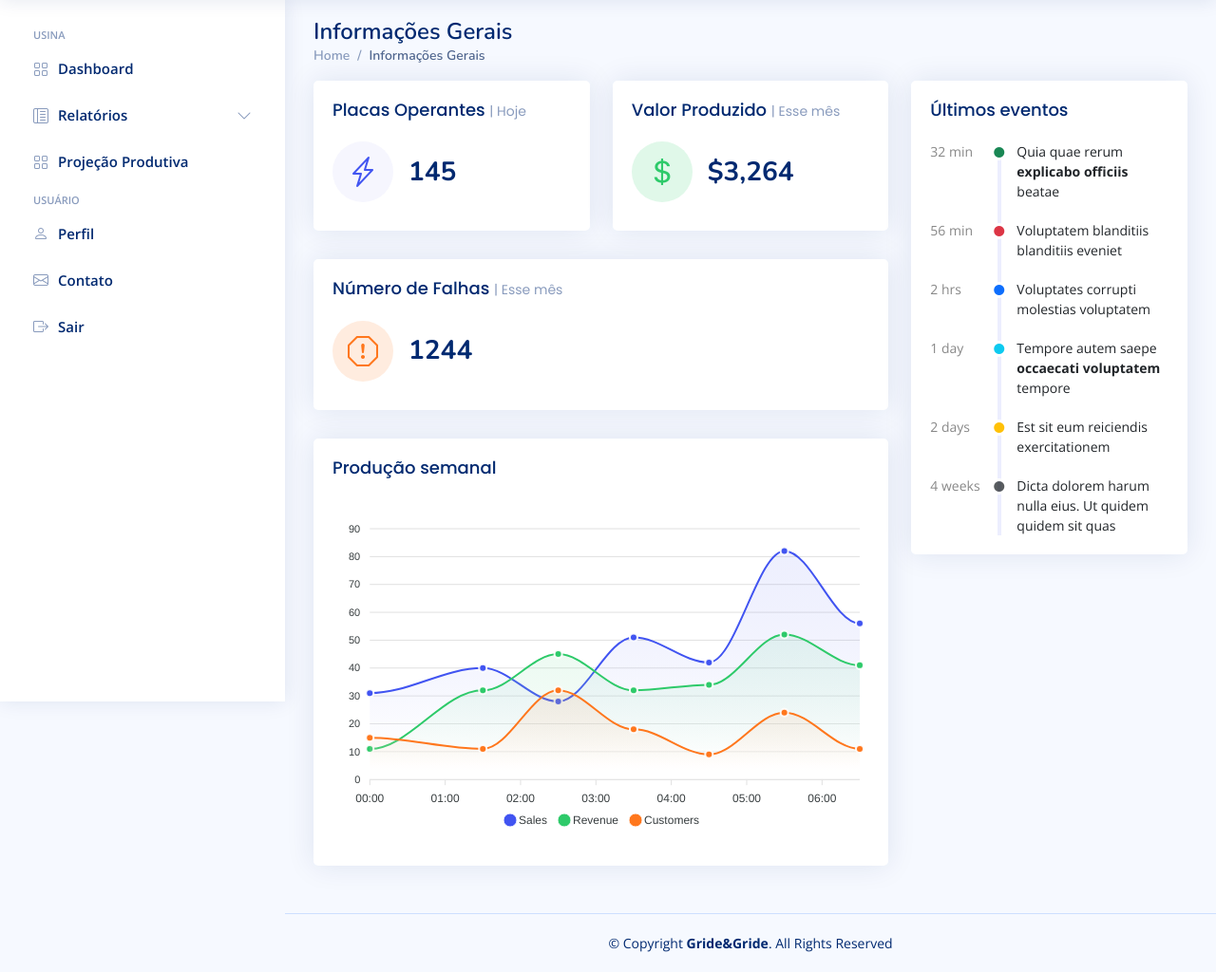
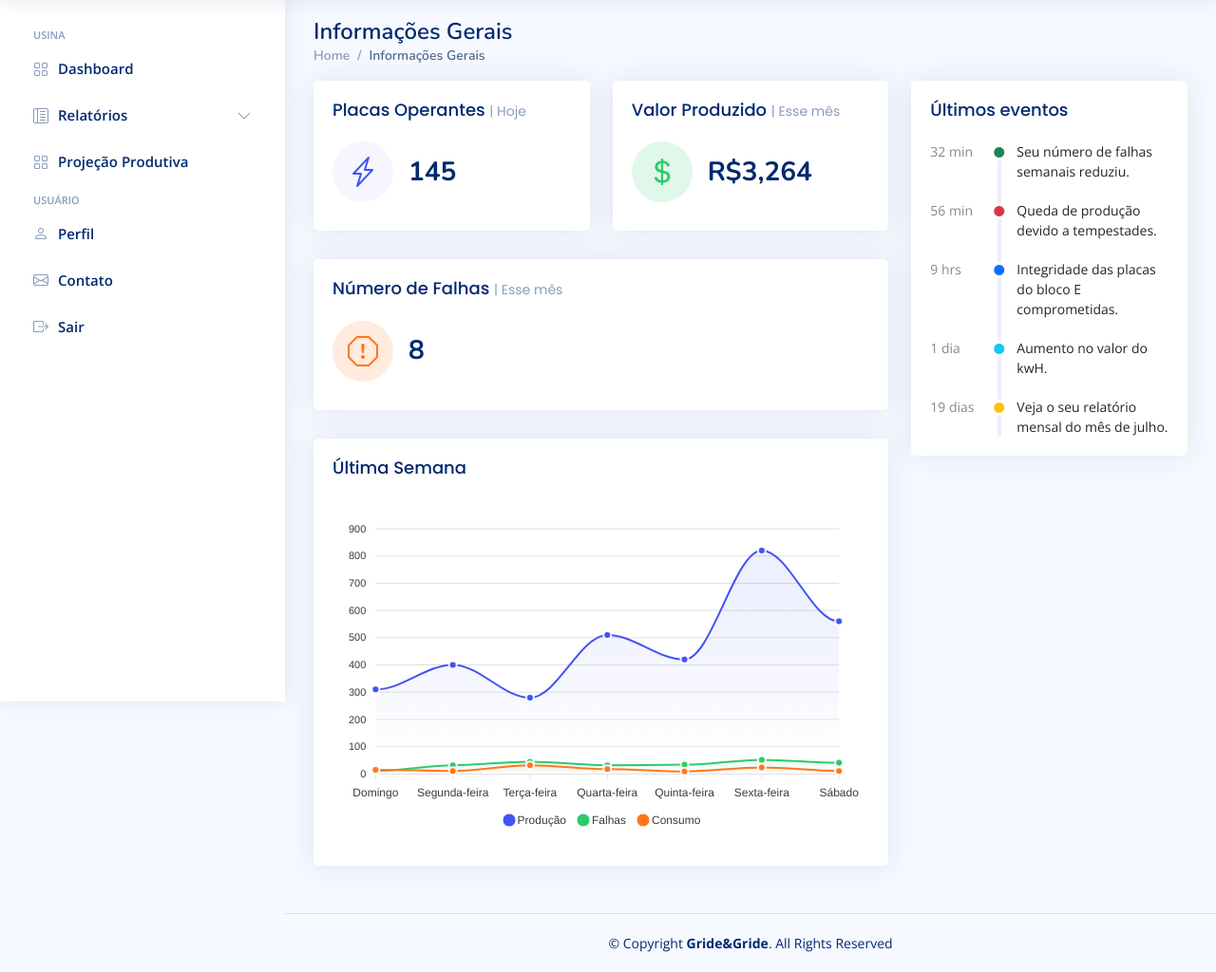
Before and after one commit to jose-roberto/INF221-TP, a Django app: page /homepage in a window 1280 px wide. Shown: the part 61-1085 px from the top of the page at 95% size. Run offline with Django 5.2, Linux system fonts and the light colour scheme; a user stored in the database is signed in; some libraries are stand-ins or nearby versions.

Commit message:
cache pdf generation | homepage and contact formatation

```diff
--- a/web_application/gride_dashboard/models.py
+++ b/web_application/gride_dashboard/models.py
@@ -46,7 +46,7 @@ class CacheRelatorio(models.Model):
     usuario = models.ForeignKey(User, on_delete=models.CASCADE)
     tipo = models.CharField(max_length=11)
     data_criacao = models.DateTimeField(auto_now_add=True)
-    dados_relatorio = models.TextField()
+    dados_relatorio = models.JSONField()
     inicio_periodo = models.DateTimeField()
     fim_periodo = models.DateTimeField()
     def __str__(self):
--- a/web_application/gride_dashboard/views.py
+++ b/web_application/gride_dashboard/views.py
@@ -25,9 +25,6 @@ class IndexView(TemplateView):
 class HomepageView(LoginRequiredMixin, TemplateView):
     login_url = 'pages-login'
     template_name='homepage.html'
-# class ProjectionView(LoginRequiredMixin, TemplateView):
-#     login_url = 'pages-login'
-#     template_name='projection.html'
 class ProfileView(LoginRequiredMixin, TemplateView):
     login_url = 'pages-login'
     template_name='users-profile.html'
@@ -48,7 +45,6 @@ def proxyView(request):
         generator = PDFGenerator()
         data_inicio =  _data_inicio[8:11] + "/" + _data_inicio[5:7] + "/" + _data_inicio[0:4]
         data_termino =  _data_termino[8:11] + "/" + _data_termino[5:7] + "/" + _data_termino[0:4]
-        # return HttpResponse(cache[0].dados_relatorio)
 
         if tipo == 'Integridade':
             header = ["Data", "Efiencia Placa", "Integridade Placa"]
@@ -101,7 +97,7 @@ def integridyView(request):
         user = request.user
         _usuario = User.objects.filter(username=user.username)
 
-        relatorio_integridade = CacheRelatorio(usuario = _usuario[0], tipo='Integridade', dados_relatorio=asarray(data_list), inicio_periodo = _data_inicio, fim_periodo = _data_termino)
+        relatorio_integridade = CacheRelatorio(usuario = _usuario[0], tipo='Integridade', dados_relatorio=data_list, inicio_periodo = _data_inicio, fim_periodo = _data_termino)
         relatorio_integridade.save()
 
         return response
@@ -131,7 +127,13 @@ def failureView(request):
         user = request.user
         _usuario = User.objects.filter(username=user.username)
 
-        relatorio_falhas = CacheRelatorio(usuario = _usuario[0], tipo='Falhas', dados_relatorio=asarray(data_list), inicio_periodo = _data_inicio, fim_periodo = _data_termino)
+        relatorio_falhas = CacheRelatorio(
+            usuario=_usuario[0],
+            tipo='Falhas',
+            dados_relatorio=data_list,
+            inicio_periodo=_data_inicio,
+            fim_periodo=_data_termino
+        )
         relatorio_falhas.save()
 
         return response
@@ -163,7 +165,7 @@ def productionView(request):
         user = request.user
         _usuario = User.objects.filter(username=user.username)
 
-        relatorio_producao = CacheRelatorio(usuario = _usuario[0], tipo='Produção', dados_relatorio=asarray(data_list), inicio_periodo = _data_inicio, fim_periodo = _data_termino)
+        relatorio_producao = CacheRelatorio(usuario = _usuario[0], tipo='Produção', dados_relatorio=data_list, inicio_periodo = _data_inicio, fim_periodo = _data_termino)
         relatorio_producao.save()
 
         return response
@@ -211,7 +213,7 @@ def projectionView(request):
         user = request.user
         _usuario = User.objects.filter(username=user.username)
 
-        relatorio_projecao = CacheRelatorio(usuario = _usuario[0], tipo='Projecão Produtiva', dados_relatorio=asarray(data_list), inicio_periodo = _data_inicio, fim_periodo = _data_termino)
+        relatorio_projecao = CacheRelatorio(usuario = _usuario[0], tipo='Projecão Produtiva', dados_relatorio=data_list, inicio_periodo = _data_inicio, fim_periodo = _data_termino)
         relatorio_projecao.save()
 
         return response
--- a/web_application/templates/header.html
+++ b/web_application/templates/header.html
@@ -27,20 +27,8 @@
 
         <ul class="dropdown-menu dropdown-menu-end dropdown-menu-arrow notifications">
           <li class="dropdown-header">
-            Você tem 4 notificações:
+            Você tem 3 notificações:
           </li>
-          <li>
-            <hr class="dropdown-divider">
-          </li>
-
-          <li class="notification-item">
-            <i class="bi bi-exclamation-circle text-warning"></i>
-            <div>
-              <p>Ocorreu uma falha na placa E24</p>
-              <p>30 min. ago</p>
-            </div>
-          </li>
-
           <li>
             <hr class="dropdown-divider">
           </li>
@@ -49,7 +37,7 @@
             <i class="bi bi-x-circle text-danger"></i>
             <div>
               <p>Acabou o mês, acompanhe sua produção mensal!</p>
-              <p>1 hr. ago</p>
+              <p>1 hr. atrás</p>
             </div>
           </li>
 
@@ -60,7 +48,20 @@
           <li class="notification-item">
             <i class="bi bi-check-circle text-success"></i>
             <div>
-              <p></p>5% das suas placas estão com uma integridade baixa</p>
+              <p>5% das suas placas estão com uma integridade baixa</p>
+              <p>2 hr. atrás</p>
+            </div>
+          </li>
+
+          <li>
+            <hr class="dropdown-divider">
+          </li>
+
+          <li class="notification-item">
+            <i class="bi bi-exclamation-circle text-warning"></i>
+            <div>
+              <p>Ocorreu uma falha na placa E24</p>
+              <p>8 hrs. atrás</p>
             </div>
           </li>
 
--- a/web_application/templates/homepage.html
+++ b/web_application/templates/homepage.html
@@ -54,7 +54,7 @@
                       <i class="bi bi-currency-dollar"></i>
                     </div>
                     <div class="ps-3">
-                      <h6>$3,264</h6>
+                      <h6>R$3,264</h6>
                     </div>
                   </div>
                 </div>
@@ -74,7 +74,7 @@
                       <i class="bi bi-exclamation-octagon"></i>
                     </div>
                     <div class="ps-3">
-                      <h6>1244</h6>
+                      <h6>8</h6>
                     </div>
                   </div>
 
@@ -88,7 +88,7 @@
               <div class="card">
 
                 <div class="card-body">
-                  <h5 class="card-title">Produção semanal</h5>
+                  <h5 class="card-title">Última Semana</h5>
 
                   <!-- Line Chart -->
                   <div id="reportsChart"></div>
@@ -97,13 +97,13 @@
                     document.addEventListener("DOMContentLoaded", () => {
                       new ApexCharts(document.querySelector("#reportsChart"), {
                         series: [{
-                          name: 'Sales',
-                          data: [31, 40, 28, 51, 42, 82, 56],
+                          name: 'Produção',
+                          data: [310, 400, 280, 510, 420, 820, 560],
                         }, {
-                          name: 'Revenue',
+                          name: 'Falhas',
                           data: [11, 32, 45, 32, 34, 52, 41]
                         }, {
-                          name: 'Customers',
+                          name: 'Consumo',
                           data: [15, 11, 32, 18, 9, 24, 11]
                         }],
                         chart: {
@@ -134,14 +134,21 @@
                           width: 2
                         },
                         xaxis: {
-                          type: 'datetime',
-                          categories: ["2018-09-19T00:00:00.000Z", "2018-09-19T01:30:00.000Z", "2018-09-19T02:30:00.000Z", "2018-09-19T03:30:00.000Z", "2018-09-19T04:30:00.000Z", "2018-09-19T05:30:00.000Z", "2018-09-19T06:30:00.000Z"]
+                          type: 'category',
+                          categories: ["Domingo", "Segunda-feira", "Terça-feira", "Quarta-feira", "Quinta-feira", "Sexta-feira", "Sábado"],
+                          labels: {
+                            formatter: function(value) {
+                              return value;
+                            }
+                          }
                         },
                         tooltip: {
                           x: {
-                            format: 'dd/MM/yy HH:mm'
-                          },
-                        }
+                            formatter: function(value) {
+                              return value;
+                            }
+                          }
+                        },
                       }).render();
                     });
                   </script>
@@ -169,7 +176,7 @@
                   <div class="activite-label">32 min</div>
                   <i class='bi bi-circle-fill activity-badge text-success align-self-start'></i>
                   <div class="activity-content">
-                    Quia quae rerum <a href="#" class="fw-bold text-dark">explicabo officiis</a> beatae
+                    Seu número de falhas semanais reduziu.
                   </div>
                 </div><!-- End activity item-->
 
@@ -177,42 +184,33 @@
                   <div class="activite-label">56 min</div>
                   <i class='bi bi-circle-fill activity-badge text-danger align-self-start'></i>
                   <div class="activity-content">
-                    Voluptatem blanditiis blanditiis eveniet
+                    Queda de produção devido a tempestades.
                   </div>
                 </div><!-- End activity item-->
 
                 <div class="activity-item d-flex">
-                  <div class="activite-label">2 hrs</div>
+                  <div class="activite-label">9 hrs</div>
                   <i class='bi bi-circle-fill activity-badge text-primary align-self-start'></i>
                   <div class="activity-content">
-                    Voluptates corrupti molestias voluptatem
+                    Integridade das placas do bloco E comprometidas.
                   </div>
                 </div><!-- End activity item-->
 
                 <div class="activity-item d-flex">
-                  <div class="activite-label">1 day</div>
+                  <div class="activite-label">1 dia</div>
                   <i class='bi bi-circle-fill activity-badge text-info align-self-start'></i>
                   <div class="activity-content">
-                    Tempore autem saepe <a href="#" class="fw-bold text-dark">occaecati voluptatem</a> tempore
+                    Aumento no valor do kwH.
                   </div>
                 </div><!-- End activity item-->
 
                 <div class="activity-item d-flex">
-                  <div class="activite-label">2 days</div>
+                  <div class="activite-label">19 dias</div>
                   <i class='bi bi-circle-fill activity-badge text-warning align-self-start'></i>
                   <div class="activity-content">
-                    Est sit eum reiciendis exercitationem
+                    Veja o seu relatório mensal do mês de julho.
                   </div>
                 </div><!-- End activity item-->
-
-                <div class="activity-item d-flex">
-                  <div class="activite-label">4 weeks</div>
-                  <i class='bi bi-circle-fill activity-badge text-muted align-self-start'></i>
-                  <div class="activity-content">
-                    Dicta dolorem harum nulla eius. Ut quidem quidem sit quas
-                  </div>
-                </div><!-- End activity item-->
-
               </div>
 
             </div>
--- a/web_application/templates/index.html
+++ b/web_application/templates/index.html
@@ -64,7 +64,6 @@
     <div class="base-contend">
       <div>Com a Gride administrar sua usina ficou muito mais fácil!</div>
     </div><!-- End Page Contend -->
-    <a class="register-contend" href="{% url 'pages-register' %}">Cadastro</a>
 
   </main><!-- End #main -->
 
```
Also changed, not shown: TODO.md (+3 -2 lines), web_application/gride_dashboard/pdf/pdf_generator.py (+0 -11 lines), web_application/templates/forms/base.html (+0 -8 lines), web_application/templates/pages-contact.html (+9 -9 lines), web_application/db.sqlite3, web_application/gride_dashboard/migrations/0001_initial.py.
